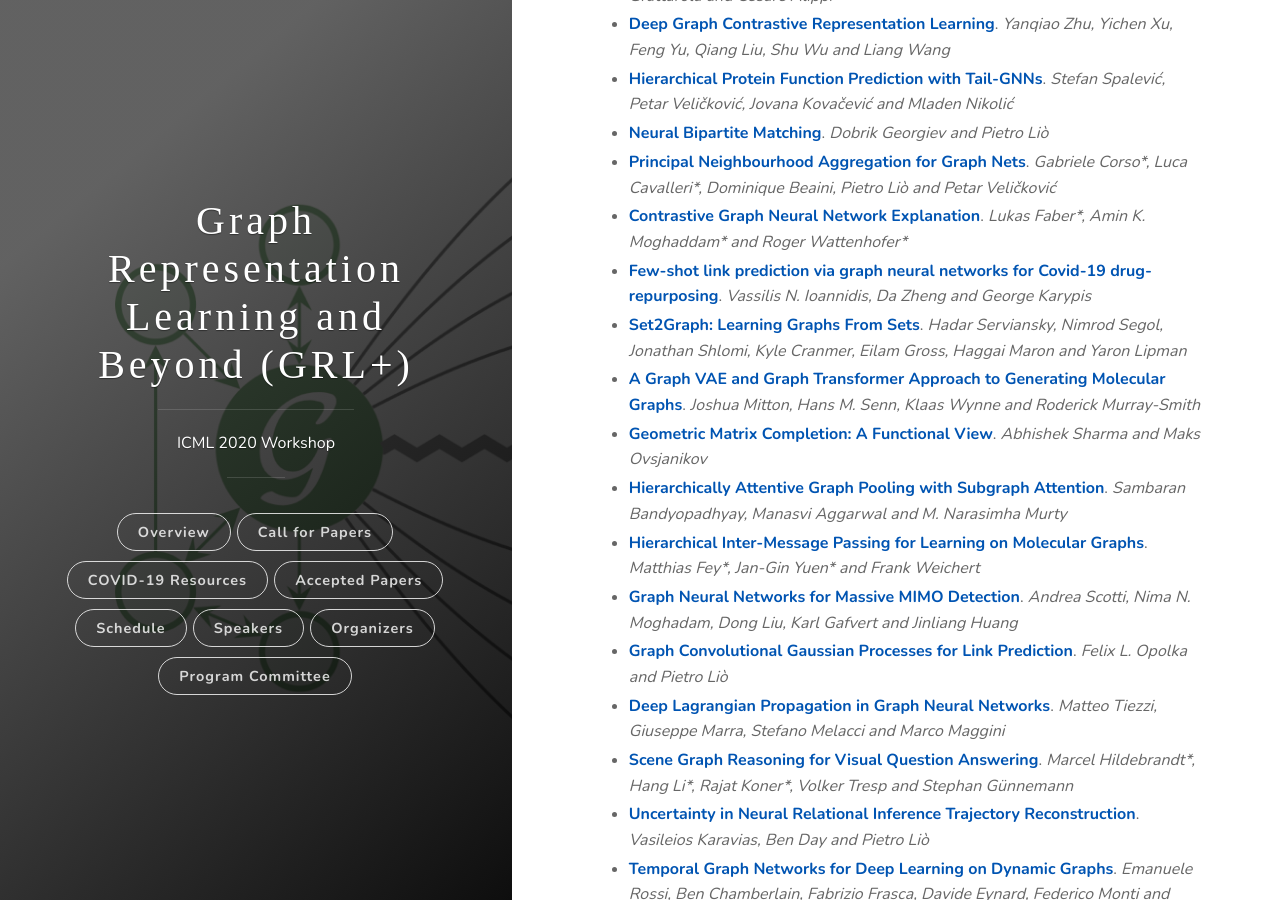
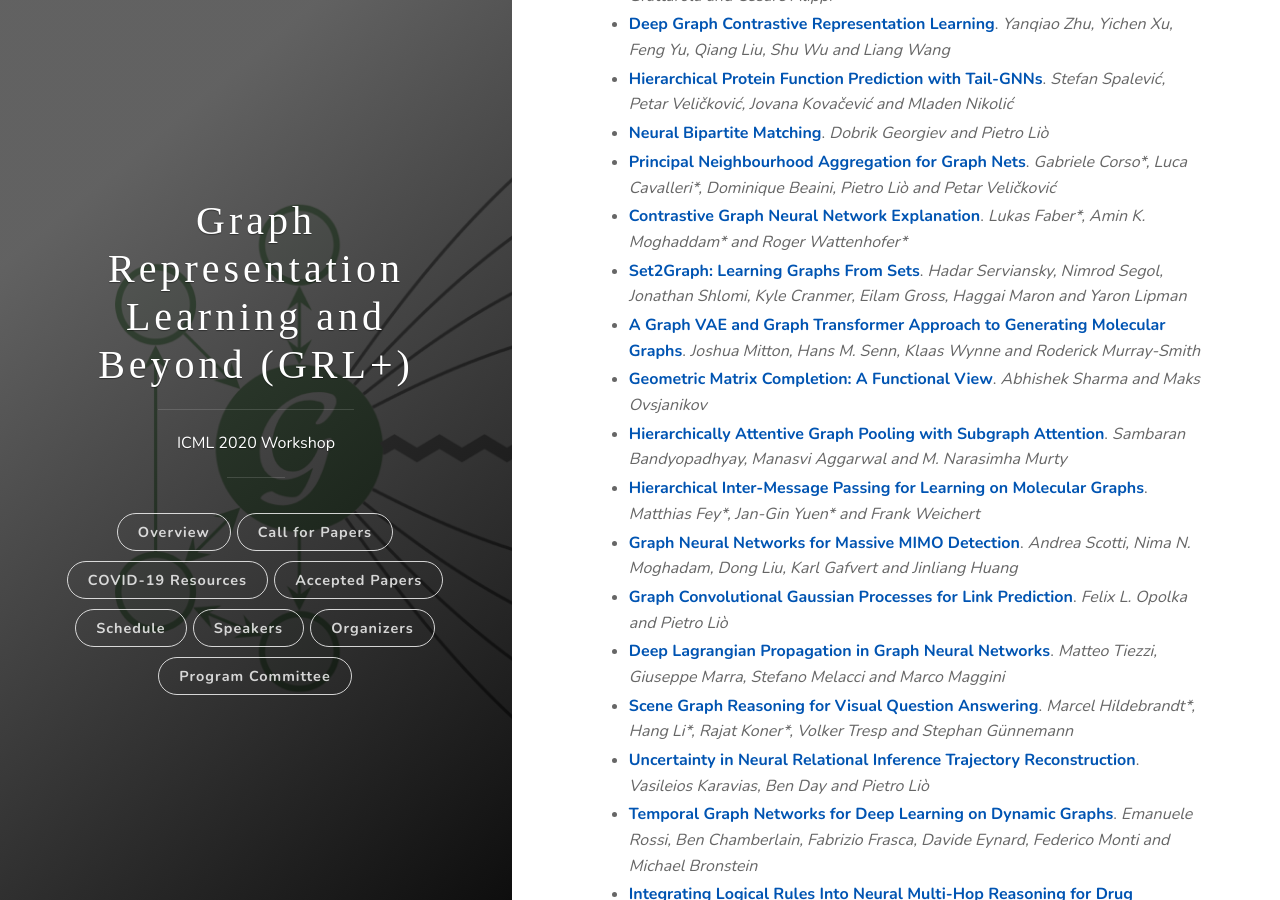
Before and after one commit to grlplus/grlplus.github.io, a Jekyll site: the page built from papers.md, in a window 1280 px wide and 900 px high, scrolled down 1188 px. Built offline with Jekyll 4.4.1, drawn with Linux system fonts in a browser that asks for light colours; some web fonts are replaced; some of the changed text lies outside the part shown.

Commit message:
Change Session of #29

```diff
--- a/papers.md
+++ b/papers.md
@@ -33,7 +33,6 @@ permalink: /papers/
 * [**Neural Bipartite Matching**](/papers/19.pdf). *Dobrik Georgiev and Pietro Liò*
 * [**Principal Neighbourhood Aggregation for Graph Nets**](/papers/20.pdf). *Gabriele Corso\*, Luca Cavalleri\*, Dominique Beaini, Pietro Liò and Petar Veličković*
 * [**Contrastive Graph Neural Network Explanation**](/papers/28.pdf). *Lukas Faber\*, Amin K. Moghaddam\* and Roger Wattenhofer\**
-* [**Few-shot link prediction via graph neural networks for Covid-19 drug-repurposing**](/papers/29.pdf). *Vassilis N. Ioannidis, Da Zheng and George Karypis*
 * [**Set2Graph: Learning Graphs From Sets**](/papers/34.pdf). *Hadar Serviansky, Nimrod Segol, Jonathan Shlomi, Kyle Cranmer, Eilam Gross, Haggai Maron and Yaron Lipman*
 * [**A Graph VAE and Graph Transformer Approach to Generating Molecular Graphs**](/papers/36.pdf). *Joshua Mitton, Hans M. Senn, Klaas Wynne and Roderick Murray-Smith*
 * [**Geometric Matrix Completion: A Functional View**](/papers/37.pdf). *Abhishek Sharma and Maks Ovsjanikov*
```
Also changed, not shown: other parts of papers.md (+1 -0 lines).
